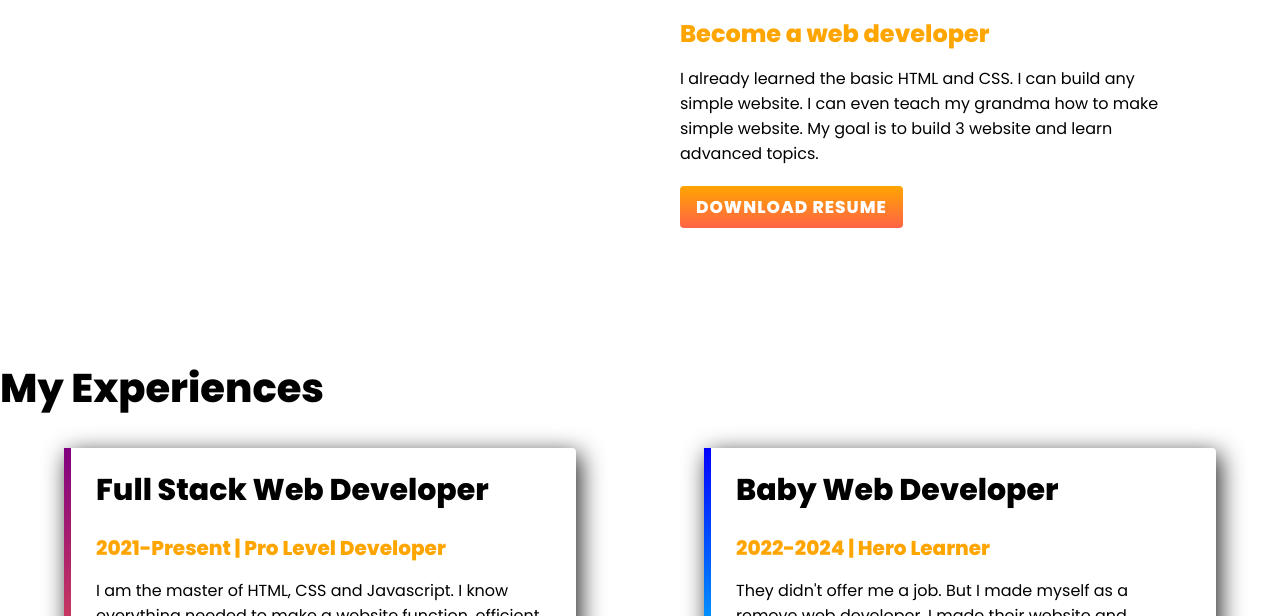
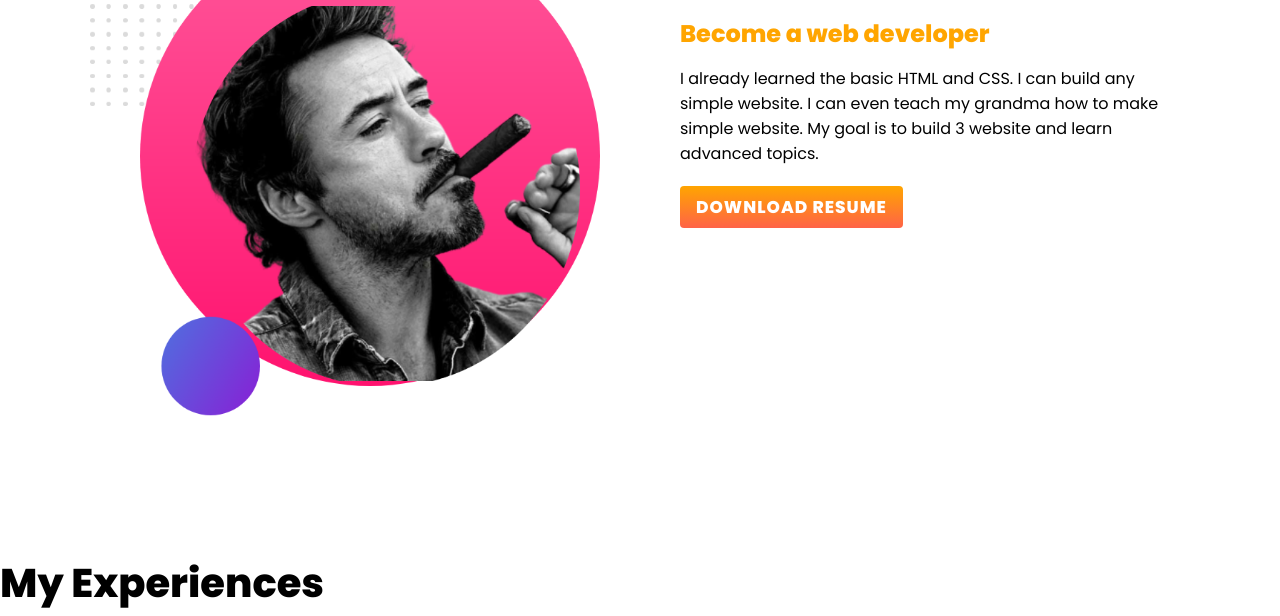
Before and after one commit to mdsagar333/portfolio-1, a plain HTML site: page index.html in a window 1280 px wide. Shown: the part 737-1353 px from the top of the page. Drawn offline with Linux system fonts and the light colour scheme; the site is published under a folder, as on GitHub Pages, so addresses that start at the root find nothing.

Commit message:
Dream section image problem fixed

```diff
--- a/index.html
+++ b/index.html
@@ -36,7 +36,7 @@
       </section>
       <section class="dream-section">
         <div class="half-width">
-          <img src="/images/my-bg2.png" alt="Iron man photo" />
+          <img src="./images/my-bg2.png" alt="Iron man photo" />
         </div>
         <div class="half-width">
           <h1>My Big Dream</h1>
```
